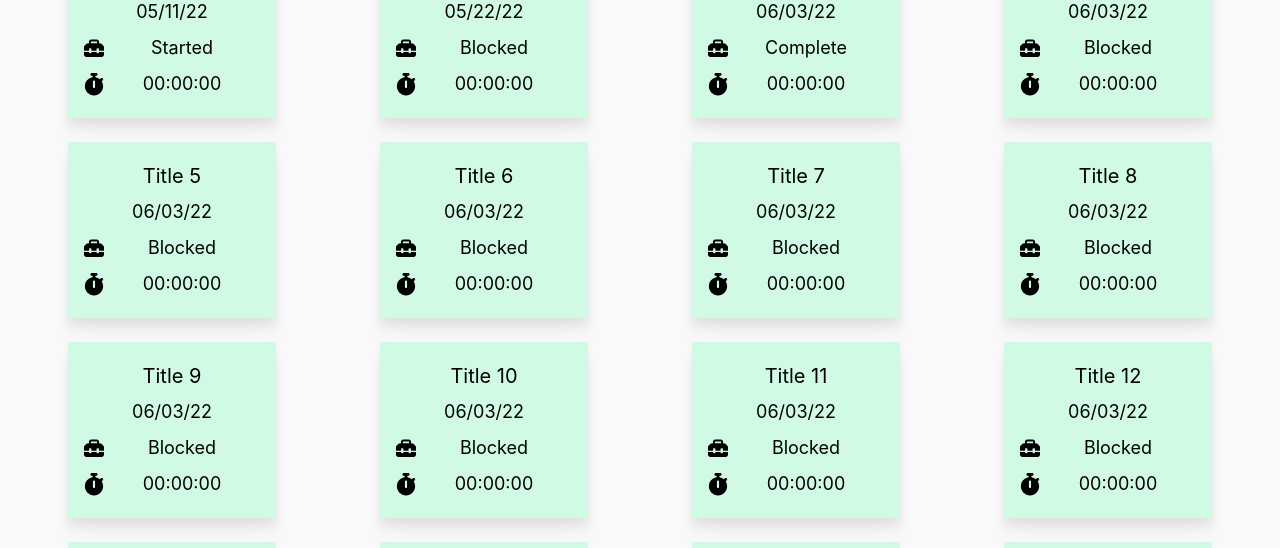
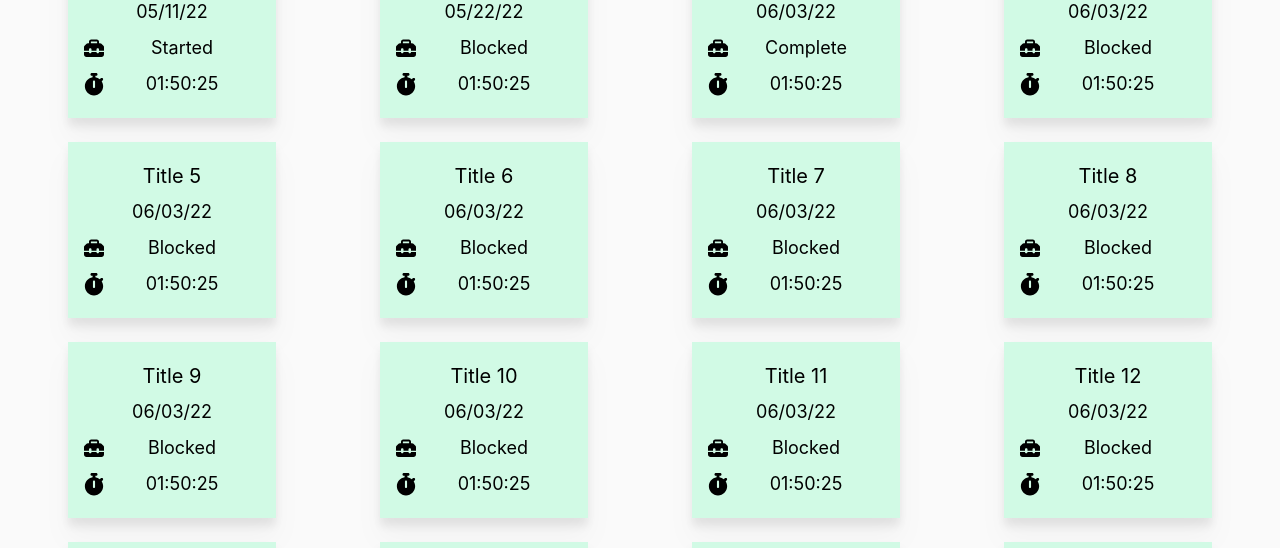
Before and after one commit to 312akim/focal-tiles, a Next.js app: page /focalapp in a window 1280 px wide. Shown: the part 154-702 px from the top of the page. Built offline with nearby package versions, Linux system fonts and the light colour scheme.

Commit message:
feat: seconds to time library, added to tile timer

```diff
--- a/components/spaces/taskSpace/TaskSpace.mocks.ts
+++ b/components/spaces/taskSpace/TaskSpace.mocks.ts
@@ -8,140 +8,140 @@ const base: ITaskSpace = {
       status: 'Started',
       notes: 'Note 1',
       dueDate: '05/11/22',
-      timer: '00:00:00',
+      timer: 6625,
     },
     {
       title: 'Title 2',
       status: 'Blocked',
       notes: 'Note 2',
       dueDate: '05/22/22',
-      timer: '00:00:00',
+      timer: 6625,
     },
     {
       title: 'Title 3',
       status: 'Complete',
       notes: 'Note 3',
       dueDate: '06/03/22',
-      timer: '00:00:00',
+      timer: 6625,
     },
     {
       title: 'Title 4',
       status: 'Blocked',
       notes: 'Note 4',
       dueDate: '06/03/22',
-      timer: '00:00:00',
+      timer: 6625,
     },
     {
       title: 'Title 5',
       status: 'Blocked',
       notes: 'Note 5',
       dueDate: '06/03/22',
-      timer: '00:00:00',
+      timer: 6625,
     },
     {
       title: 'Title 6',
       status: 'Blocked',
       notes: 'Note 6',
       dueDate: '06/03/22',
-      timer: '00:00:00',
+      timer: 6625,
     },
     {
       title: 'Title 7',
       status: 'Blocked',
       notes: 'Note 7',
       dueDate: '06/03/22',
-      timer: '00:00:00',
+      timer: 6625,
     },
     {
       title: 'Title 8',
       status: 'Blocked',
       notes: 'Note 8',
       dueDate: '06/03/22',
-      timer: '00:00:00',
+      timer: 6625,
     },
     {
       title: 'Title 9',
       status: 'Blocked',
       notes: 'Note 9',
       dueDate: '06/03/22',
-      timer: '00:00:00',
+      timer: 6625,
     },
     {
       title: 'Title 10',
       status: 'Blocked',
       notes: 'Note 10',
       dueDate: '06/03/22',
-      timer: '00:00:00',
+      timer: 6625,
     },
     {
       title: 'Title 11',
       status: 'Blocked',
       notes: 'Note 11',
       dueDate: '06/03/22',
-      timer: '00:00:00',
+      timer: 6625,
     },
     {
       title: 'Title 12',
       status: 'Blocked',
       notes: 'Note 12',
       dueDate: '06/03/22',
-      timer: '00:00:00',
+      timer: 6625,
     },
     {
       title: 'Title 13',
       status: 'Blocked',
       notes: 'Note 13',
       dueDate: '06/03/22',
-      timer: '00:00:00',
+      timer: 6625,
     },
     {
       title: 'Title 14',
       status: 'Blocked',
       notes: 'Note 14',
       dueDate: '06/03/22',
-      timer: '00:00:00',
+      timer: 6625,
     },
     {
       title: 'Title 15',
       status: 'Blocked',
       notes: 'Note 15',
       dueDate: '06/03/22',
-      timer: '00:00:00',
+      timer: 6625,
     },
     {
       title: 'Title 16',
       status: 'Blocked',
       notes: 'Note 16',
       dueDate: '06/03/22',
-      timer: '00:00:00',
+      timer: 6625,
     },
     {
       title: 'Title 17',
       status: 'Blocked',
       notes: 'Note 17',
       dueDate: '06/03/22',
-      timer: '00:00:00',
+      timer: 6625,
     },
     {
       title: 'Title 18',
       status: 'Blocked',
       notes: 'Note 18',
       dueDate: '06/03/22',
-      timer: '00:00:00',
+      timer: 6625,
     },
     {
       title: 'Title 19',
       status: 'Blocked',
       notes: 'Note 19',
       dueDate: '06/03/22',
-      timer: '00:00:00',
+      timer: 6625,
     },
     {
       title: 'Title 20',
       status: 'Blocked',
       notes: 'Note 20',
       dueDate: '06/03/22',
-      timer: '00:00:00',
+      timer: 6625,
     },
   ],
 };
--- a/components/spaces/taskSpace/TaskSpace.tsx
+++ b/components/spaces/taskSpace/TaskSpace.tsx
@@ -3,6 +3,7 @@ import { faToolbox } from '@fortawesome/free-solid-svg-icons';
 import { faStopwatch } from '@fortawesome/free-solid-svg-icons';
 import { FontAwesomeIcon } from '@fortawesome/react-fontawesome';
 import TileWrapper from '../../tiles/tileWrapper/TileWrapper';
+import { secondsToTime } from '../../../lib/secondsToTime';
 
 
 export interface ITaskSpace {
@@ -14,7 +15,7 @@ interface ITaskTile {
   status: string;
   notes: string;
   dueDate: string;
-  timer: string; // number of seconds
+  timer: number; // number of seconds
 }
 
 const TaskSpace: React.FC<ITaskSpace> = ({data}) => {
@@ -45,7 +46,7 @@ const TaskTile = ({title, status, notes, dueDate, timer}: ITaskTile) => {
       </div>
       <div className='flex flex-row mx-2 w-auto pl-1'>
         <FontAwesomeIcon icon={faStopwatch} size='lg' className='my-auto w-5'/>
-        <div className='mx-auto pr-1'>{timer}</div>
+        <div className='mx-auto pr-1'>{secondsToTime(timer)}</div>
       </div>
     </div>
   )
--- /dev/null
+++ b/lib/secondsToTime.js
@@ -0,0 +1,10 @@
+export const secondsToTime = (time) => {
+    let track = parseInt(time);
+    const hours = Math.floor(time / 3600);
+    track += (-hours * 3600);
+    const minutes = Math.floor(track / 60);
+    track += (-minutes * 60);
+    const seconds = Math.floor(track);
+
+    return `${hours < 10 ? 0 : ""}${hours}:${minutes < 10 ? 0 : ""}${minutes}:${seconds < 10 ? 0 : ""}${seconds}`
+}
```
